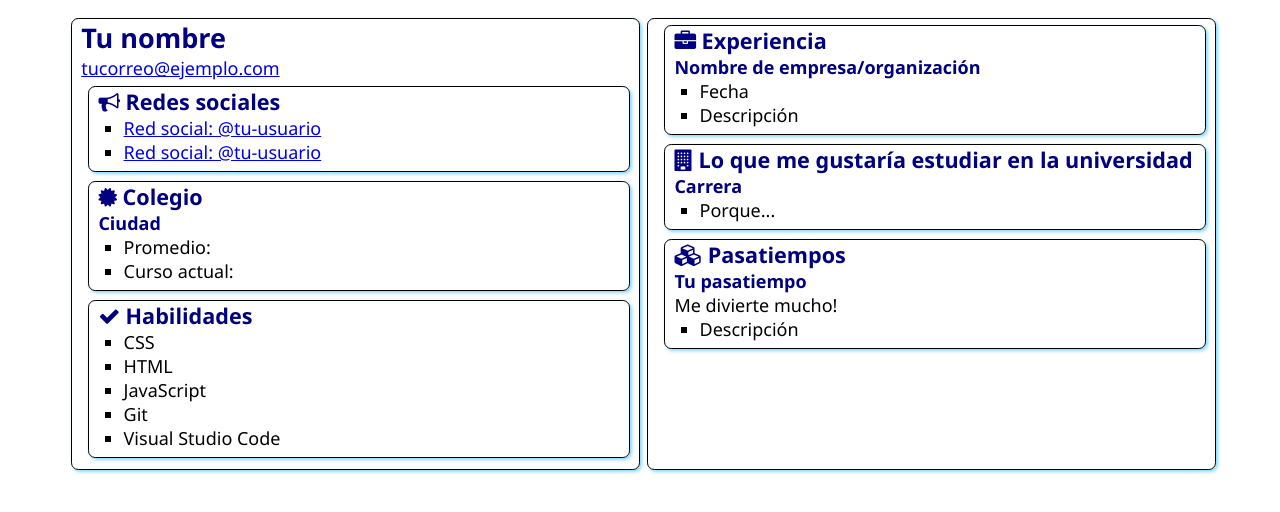
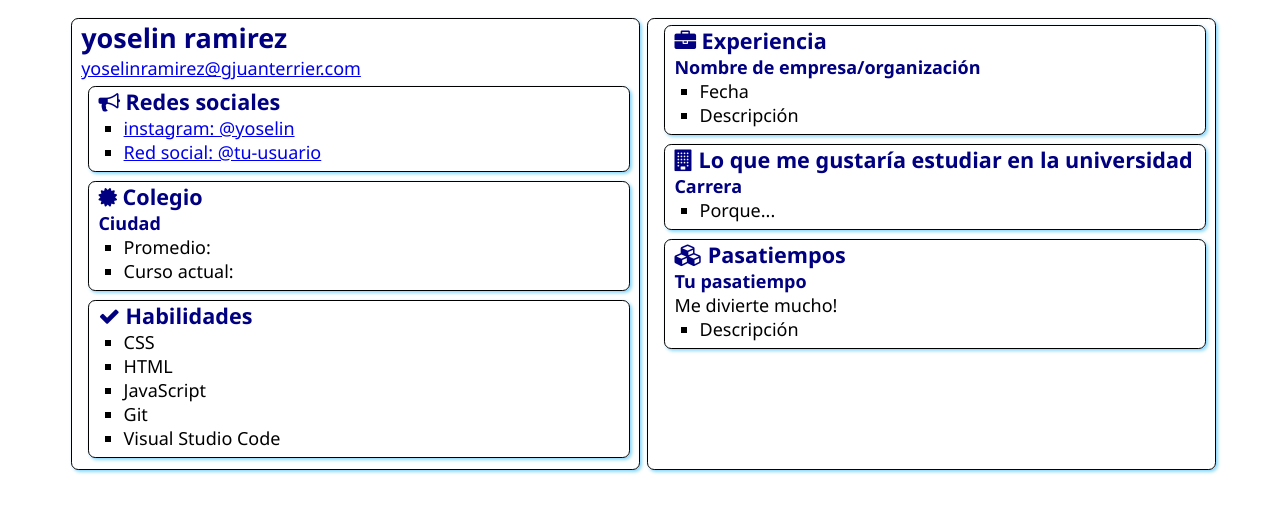
Before and after one commit to 216651677a/pekka, a plain HTML site: page index.html in a window 1280 px wide. Drawn offline with Linux system fonts and the light colour scheme.

Commit message:
cambio nombre

```diff
--- a/index.html
+++ b/index.html
@@ -12,8 +12,8 @@
 <body>
     <main>
         <article class="box">
-            <h1>Tu nombre</h1>
-            <div><a href="mailto:tucorreol@ejemplo.com">tucorreo@ejemplo.com</a></div>
+            <h1>yoselin ramirez</h1>
+            <div><a href="mailto:yoselinramirez@juanterrier.com">yoselinramirez@gjuanterrier.com</a></div>
 
             <section class="box">
                 <h2>
@@ -21,7 +21,7 @@
                     Redes sociales
                 </h2>
                 <ul>
-                    <li><a href="https://github.com/<ingresa_user>">Red social: @tu-usuario</a></li>
+                    <li><a href="https://github.com/<yoselin>">instagram: @yoselin</a></li>
                     <li><a href="https://linkedin.com/in/<ingresa_user>">Red social: @tu-usuario</a></li>
                 </ul>
             </section>
```
